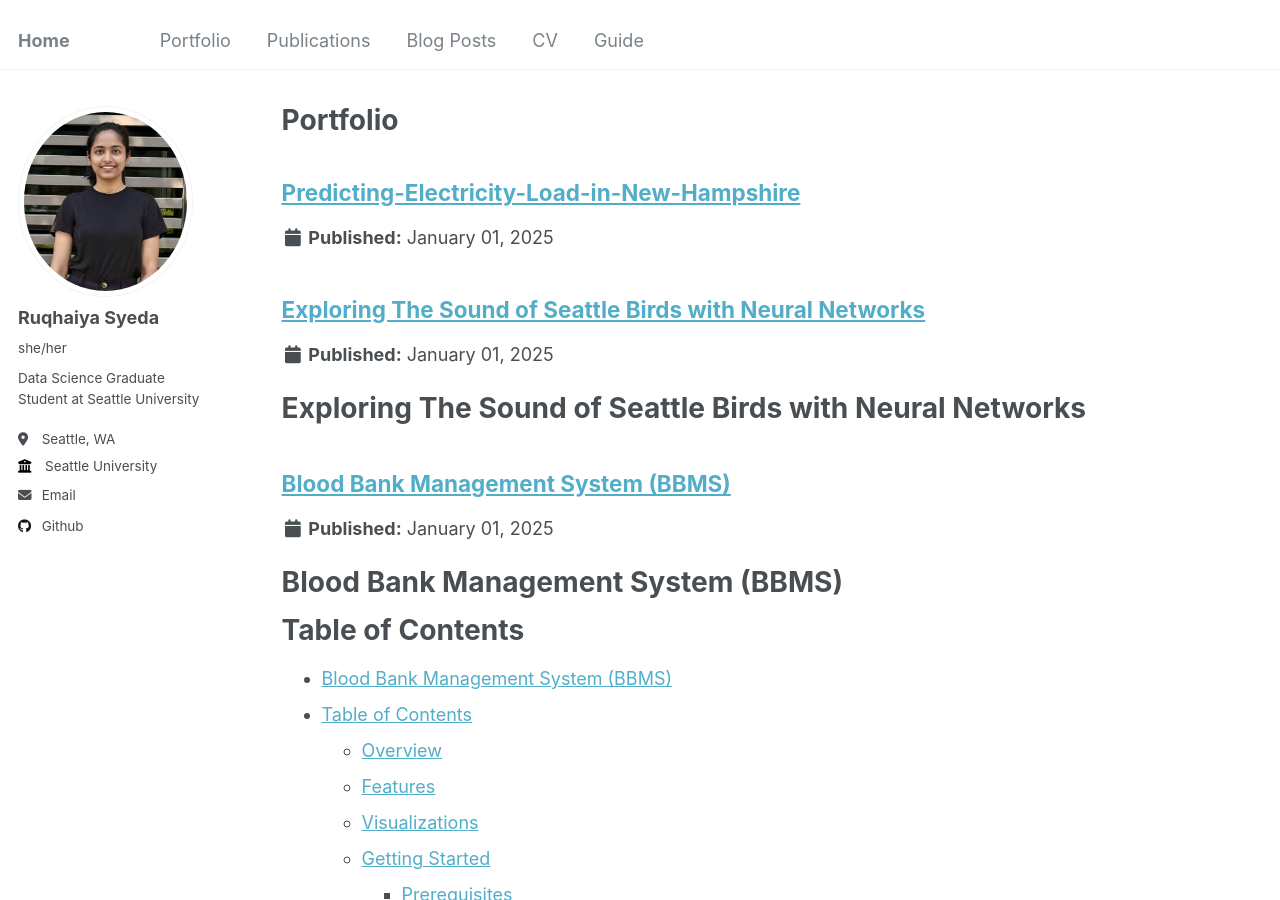
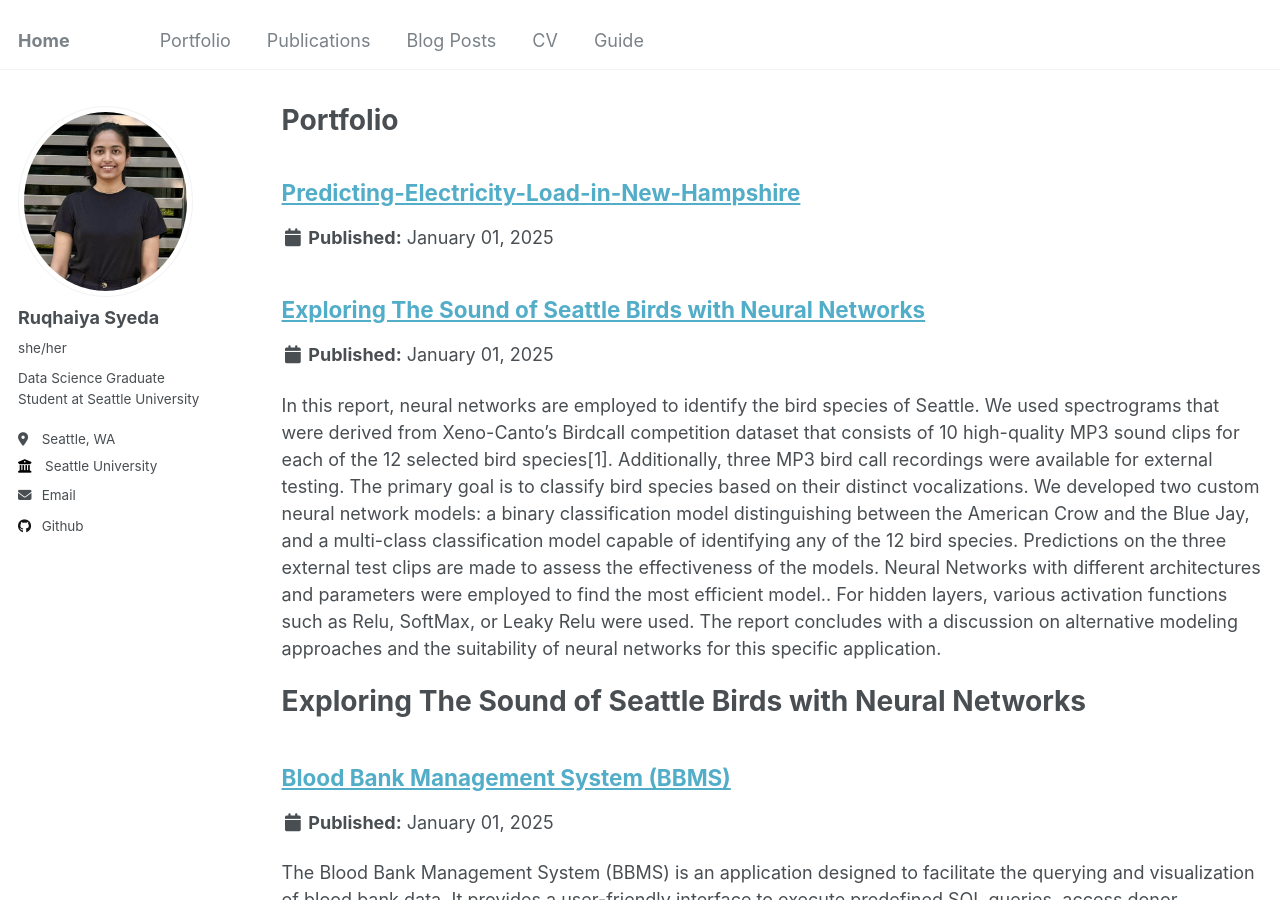
Before and after one commit to Ruqhaiya/ruqhaiya.github.io, a Jekyll site: the page built from _pages/portfolio.html, in a window 1280 px wide and 900 px high. Built offline with Jekyll 4.4.1, drawn with Linux system fonts in a browser that asks for light colours; some of the changed text lies outside the part shown.

Commit message:
updating md files new

```diff
--- a/_portfolio/portfolio-2.md
+++ b/_portfolio/portfolio-2.md
@@ -3,7 +3,7 @@ title: "Exploring The Sound of Seattle Birds with Neural Networks"
 description: "In this report, neural networks are employed to identify the bird species of Seattle. We used spectrograms that were derived from Xeno-Canto’s Birdcall competition dataset that consists of 10 high-quality MP3 sound clips for each of the 12 selected bird species[1]. Additionally, three MP3 bird call recordings were available for external testing. The primary goal is to classify bird species based on their distinct vocalizations. We developed two custom neural network models: a binary classification model distinguishing between the American Crow and the Blue Jay, and a multi-class classification model capable of identifying any of the 12 bird species. Predictions on the three external test clips are made to assess the effectiveness of the models. Neural Networks with different architectures and parameters were employed to find the most efficient model.. For hidden layers, various activation functions such as Relu, SoftMax, or Leaky Relu were used. The report concludes with a discussion on alternative modeling approaches and the suitability of neural networks for this specific application."
 collection: portfolio
 ---
-
+In this report, neural networks are employed to identify the bird species of Seattle. We used spectrograms that were derived from Xeno-Canto’s Birdcall competition dataset that consists of 10 high-quality MP3 sound clips for each of the 12 selected bird species[1]. Additionally, three MP3 bird call recordings were available for external testing. The primary goal is to classify bird species based on their distinct vocalizations. We developed two custom neural network models: a binary classification model distinguishing between the American Crow and the Blue Jay, and a multi-class classification model capable of identifying any of the 12 bird species. Predictions on the three external test clips are made to assess the effectiveness of the models. Neural Networks with different architectures and parameters were employed to find the most efficient model.. For hidden layers, various activation functions such as Relu, SoftMax, or Leaky Relu were used. The report concludes with a discussion on alternative modeling approaches and the suitability of neural networks for this specific application.
 # Exploring The Sound of Seattle Birds with Neural Networks
 
 ## Abstract
--- a/_portfolio/portfolio-3.md
+++ b/_portfolio/portfolio-3.md
@@ -3,7 +3,7 @@ title: "Blood Bank Management System (BBMS)"
 description: "The Blood Bank Management System (BBMS) is an application designed to facilitate the querying and visualization of blood bank data. It provides a user-friendly interface to execute predefined SQL queries, access donor information, manage blood inventory, and visualize data analytics through integrated Tableau visualizations."
 collection: portfolio
 ---
-
+The Blood Bank Management System (BBMS) is an application designed to facilitate the querying and visualization of blood bank data. It provides a user-friendly interface to execute predefined SQL queries, access donor information, manage blood inventory, and visualize data analytics through integrated Tableau visualizations.
 # Blood Bank Management System (BBMS)
 # Table of Contents
 - [Blood Bank Management System (BBMS)](#blood-bank-management-system-bbms)
```
